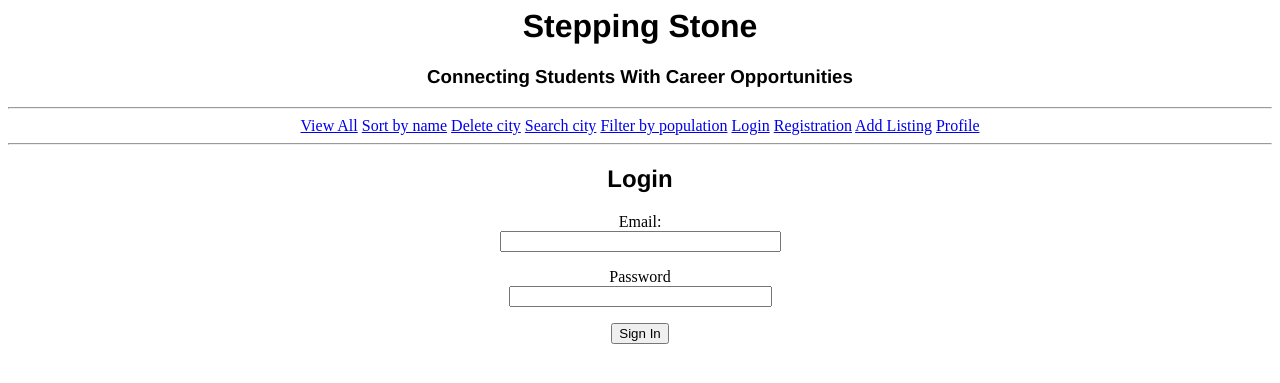
After one commit to ErikSchuessler/steppingstonedev, a Flask app: page /login in a window 1280 px wide. The commit adds this page. Shown: the top 383 px of the page. Run offline with Flask 2, Linux system fonts and the light colour scheme.

Commit message:
added login and password hashing

```diff
--- a/app/forms.py
+++ b/app/forms.py
@@ -1,5 +1,5 @@
 from flask_wtf import FlaskForm
-from wtforms import StringField, IntegerField, SubmitField, SelectField, TextAreaField, RadioField, DateField
+from wtforms import StringField, IntegerField, SubmitField, PasswordField, SelectField, TextAreaField, RadioField, DateField
 from wtforms.validators import DataRequired
 
 class AddForm(FlaskForm):
@@ -19,11 +19,16 @@ class PopulationFilterForm(FlaskForm):
     population = IntegerField('Minimum population: ', validators=[DataRequired()])
     submit = SubmitField('Search')
 
+class LoginForm(FlaskForm):
+    email = StringField('Email: ', validators=[DataRequired()])
+    password = PasswordField('Password', validators=[DataRequired()])
+    submit = SubmitField('Sign In')
+
 class StudentRegistrationForm(FlaskForm):
     firstName = StringField('First name:', validators=[DataRequired()])
     lastName = StringField('Last name:', validators=[DataRequired()])
     email = StringField('Email:', validators=[DataRequired()])
-    password = StringField('Password:', validators=[DataRequired()])
+    password = PasswordField('Password:', validators=[DataRequired()])
     submit = SubmitField('Register')
 
 class BusinessRegistrationForm(FlaskForm):
--- a/app/routes.py
+++ b/app/routes.py
@@ -1,6 +1,20 @@
 from app import app
-from flask import render_template, redirect, url_for
-from app.forms import AddForm, DeleteForm, SearchForm, PopulationFilterForm, StudentRegistrationForm, BusinessRegistrationForm, ListingForm, ProfileForm, JobHistoryForm, ReferencesForm
+from flask import render_template, redirect, url_for, flash
+from flask_login import login_user, logout_user, login_required, current_user
+from werkzeug.security import generate_password_hash, check_password_hash
+from app.forms import (
+    AddForm,
+    DeleteForm,
+    SearchForm,
+    PopulationFilterForm,
+    LoginForm,
+    StudentRegistrationForm,
+    BusinessRegistrationForm,
+    ListingForm,
+    ProfileForm,
+    JobHistoryForm,
+    ReferencesForm
+)
 from app import db
 from app.models import City, User, Listing, Profile, JobHistory, Reference
 import sys
@@ -8,6 +22,24 @@ import sys
 @app.route('/')
 def hello():
     return render_template('homepage.html')
+
+@app.route('/login', methods=['GET', 'POST'])
+def login():
+    # Authenticated users are redirected to home page.
+    if current_user.is_authenticated:
+        return redirect(url_for('hello'))
+    form = LoginForm()
+    if form.validate_on_submit():
+        # Query DB for user by username
+        user = db.session.query(User).filter_by(email=form.email.data).first()
+        if user is None or not user.check_password(form.password.data):
+            print('Login failed', file=sys.stderr)
+            return redirect(url_for('login'))
+        # login_user is a flask_login function that starts a session
+        login_user(user)
+        print('Login successful', file=sys.stderr)
+        return redirect(url_for('hello'))
+    return render_template('login.html', form=form)
 
 @app.route('/profile', methods=['GET', 'POST'])
 def profile():
@@ -27,6 +59,8 @@ def profile():
         db.session.commit()
         return redirect(url_for('hello'))
     return render_template('profile.html', profileForm= ProfileForm())
+
+
 
 
 
@@ -64,10 +98,11 @@ def student_registration():
         firstName = form.firstName.data
         lastName = form.lastName.data
         email = form.email.data
-        password = form.password.data
+        password = generate_password_hash(form.password.data)
         role = 1
 
         student = User(firstName=firstName, lastName=lastName, email=email, password=password, role=role)
+
         db.session.add(student)
         db.session.commit()
         return redirect(url_for('hello'))
--- a/app/templates/base.html
+++ b/app/templates/base.html
@@ -36,6 +36,7 @@
           <a href="/delete">Delete city</a>
           <a href="/search">Search city</a>
           <a href="/filter_population">Filter by population</a>
+          <a href="/login">Login</a>
           <a href="/registration">Registration</a>
           <a href="/add_listing">Add Listing</a>
           <a href="/profile">Profile</a>
--- /dev/null
+++ b/app/templates/login.html
@@ -0,0 +1,17 @@
+{% extends "base.html" %}
+
+{% block content %}
+    <h2>Login</h2>
+    <form action="" method="post" novalidate>
+        {{ form.hidden_tag() }}
+        <p>
+            {{ form.email.label }}<br>
+            {{ form.email(size=32) }}
+        </p>
+        <p>
+            {{ form.password.label }}<br>
+            {{ form.password(size=32) }}
+        </p>
+        <p>{{ form.submit() }}</p>
+    </form>
+{% endblock %}
```
Also changed, not shown: app/__init__.py (+7 -0 lines), app/models.py (+15 -3 lines).
